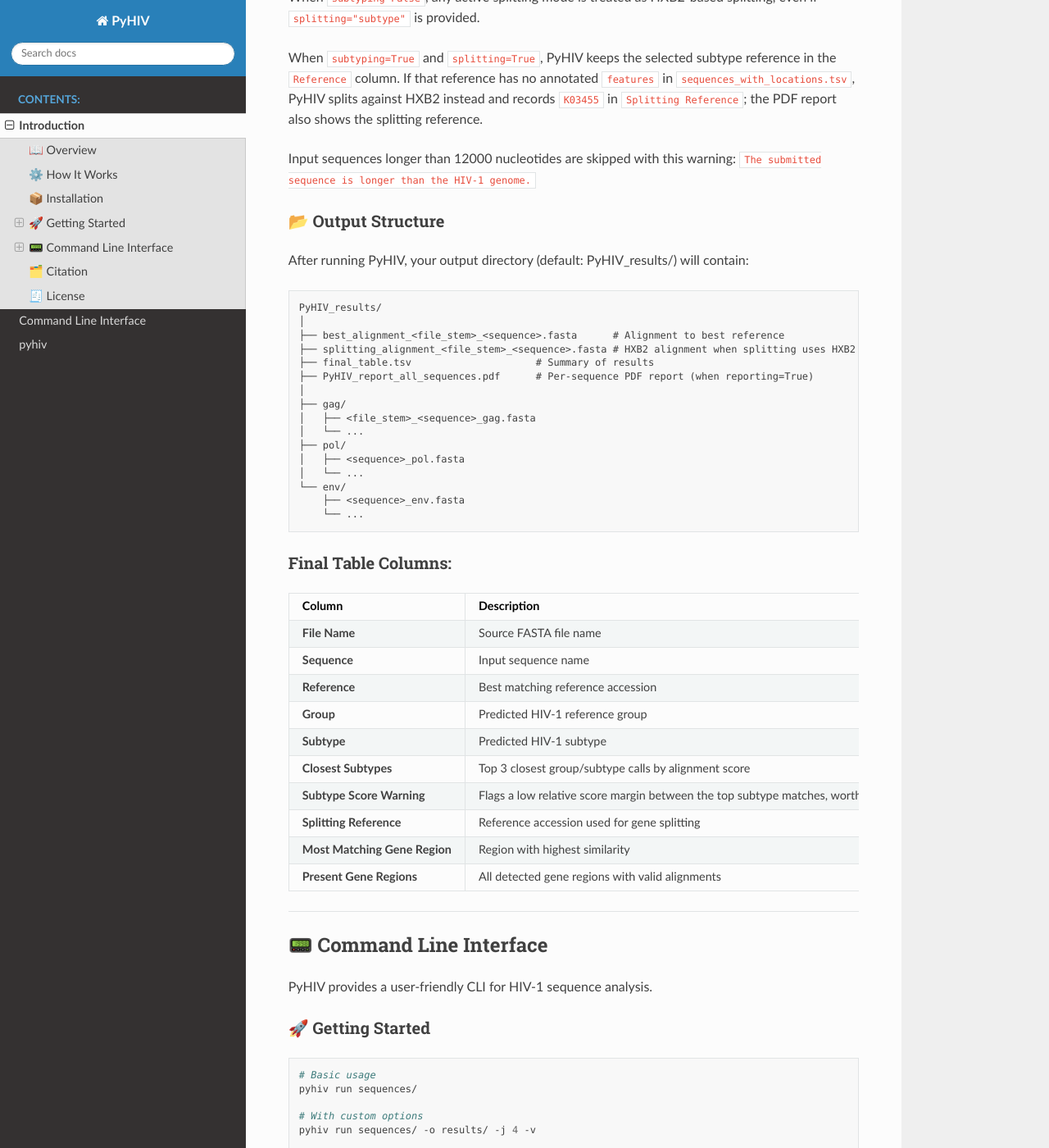
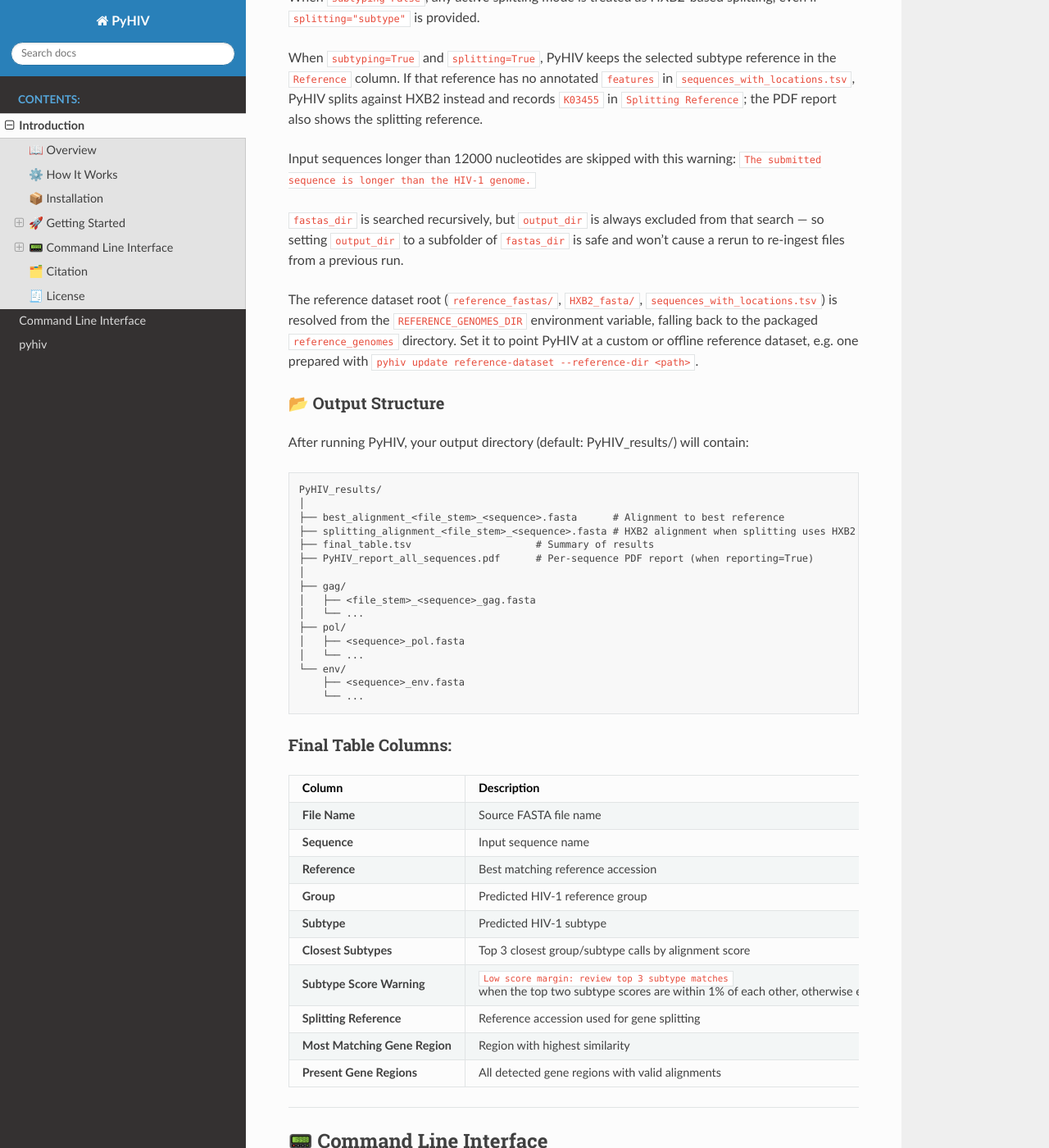
Before and after one commit to anaapspereira/PyHIV, a Sphinx documentation site: the page built from docs/source/manual_docs/PyHIV.md, in a window 1280 px wide and 1400 px high, scrolled down 2794 px. Shown: the whole window at 82% size. Built offline with Sphinx 7.4.7 and the Read the Docs theme 3.1.0, drawn with Linux system fonts in a browser that asks for light colours; some of the changed text lies outside the part shown.

Commit message:
[UPDATE] Document env vars, output-dir exclusion, shared pool, and fix CLI.md link text

```diff
--- a/docs/source/manual_docs/PyHIV.md
+++ b/docs/source/manual_docs/PyHIV.md
@@ -95,7 +95,7 @@ PyHIV(
 | `subtyping`  | `bool` | `True`            | Aligns against subtype reference genomes. If `False`, aligns only to HXB2. |
 | `splitting`  | `bool` or `str` | `True` | Splits aligned sequences into gene regions. Use `True`/`"subtype"` to split by the best subtype reference when it has annotated features, with automatic HXB2 fallback when features are missing; use `"hxb2"`/`"reference"` to subtype but always split against HXB2, or `False`/`"none"` to skip splitting. |
 | `output_dir` | `str`  | `"PyHIV_results"` | Output directory for results.                                              |
-| `n_jobs`     | `int`  | `None`            | Number of parallel jobs for alignment.                                     |
+| `n_jobs`     | `int`  | `None`            | Number of parallel worker processes, created once per run and reused for every sequence. `None` uses all available CPU cores. |
 | `reporting`  | `bool` | `True`            | Generates a PDF report (`PyHIV_report_all_sequences.pdf`) with per-sequence visualizations. |
 | `alignment_tool` | `str` | `"edlib-HW"` | Alignment backend: `edlib-HW`, `parasail-NW`/`parasail`, `MAFFT`, or `PyFamsa`. |
 | `kmer_size` | `int` | `15` | K-mer size used to prefilter candidate references. |
@@ -110,6 +110,10 @@ When `subtyping=False`, any active splitting mode is treated as HXB2-based split
 When `subtyping=True` and `splitting=True`, PyHIV keeps the selected subtype reference in the `Reference` column. If that reference has no annotated `features` in `sequences_with_locations.tsv`, PyHIV splits against HXB2 instead and records `K03455` in `Splitting Reference`; the PDF report also shows the splitting reference.
 
 Input sequences longer than 12000 nucleotides are skipped with this warning: `The submitted sequence is longer than the HIV-1 genome.`
+
+`fastas_dir` is searched recursively, but `output_dir` is always excluded from that search — so setting `output_dir` to a subfolder of `fastas_dir` is safe and won't cause a rerun to re-ingest files from a previous run.
+
+The reference dataset root (`reference_fastas/`, `HXB2_fasta/`, `sequences_with_locations.tsv`) is resolved from the `REFERENCE_GENOMES_DIR` environment variable, falling back to the packaged `reference_genomes` directory. Set it to point PyHIV at a custom or offline reference dataset, e.g. one prepared with `pyhiv update reference-dataset --reference-dir <path>`.
 
 ### 📂 Output Structure
 
@@ -144,7 +148,7 @@ PyHIV_results/
 | **Group**                     | Predicted HIV-1 reference group                 |
 | **Subtype**                   | Predicted HIV-1 subtype                         |
 | **Closest Subtypes**          | Top 3 closest group/subtype calls by alignment score |
-| **Subtype Score Warning**     | Flags a low relative score margin between the top subtype matches, worth manual review |
+| **Subtype Score Warning**     | `Low score margin: review top 3 subtype matches` when the top two subtype scores are within 1% of each other, otherwise empty |
 | **Splitting Reference**       | Reference accession used for gene splitting     |
 | **Most Matching Gene Region** | Region with highest similarity                  |
 | **Present Gene Regions**      | All detected gene regions with valid alignments |
```
Also changed, not shown: other parts of docs/source/manual_docs/PyHIV.md (+1 -1 lines).
